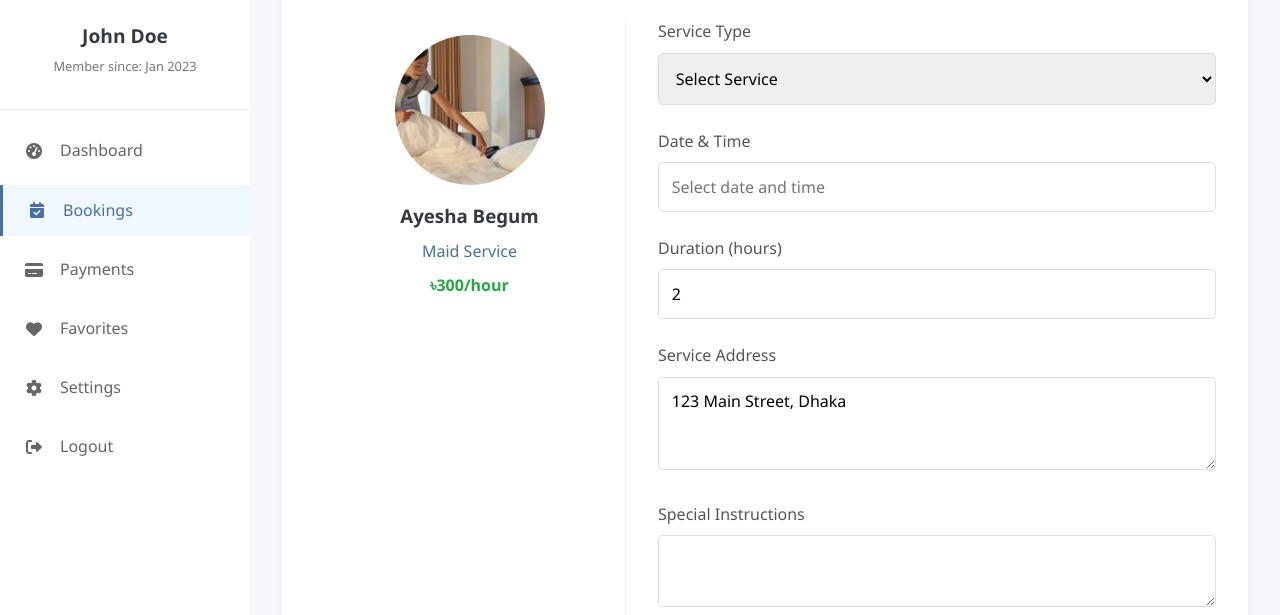
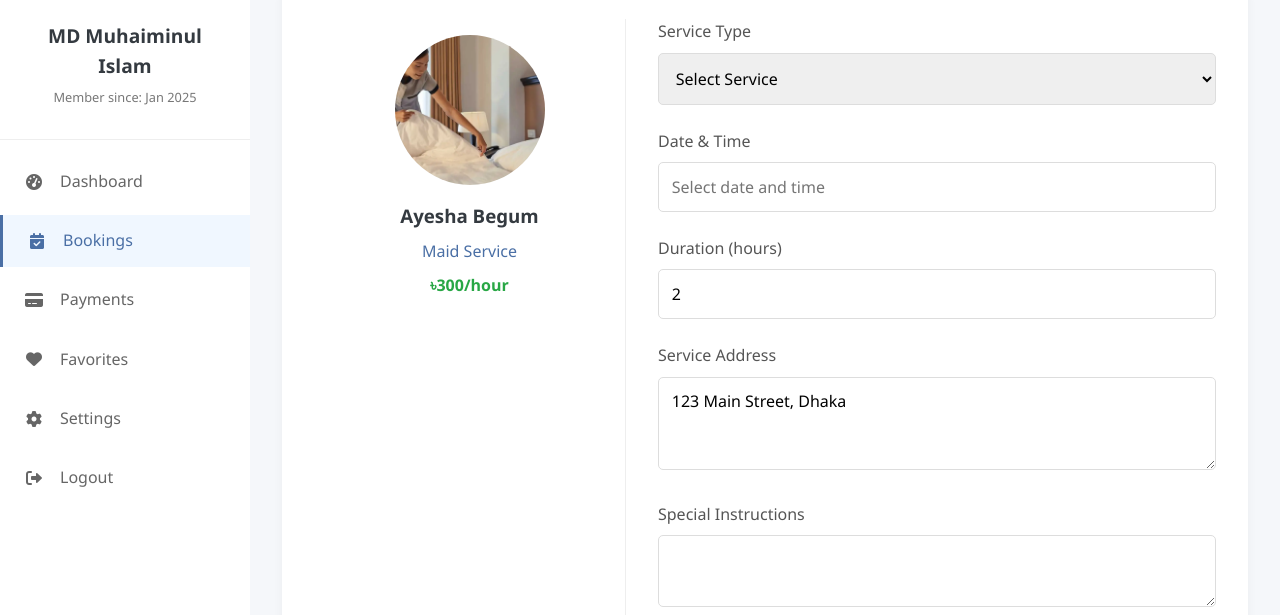
Before and after one commit to muhaiminulIslam140898/cse309_final_project, a plain HTML site: page booking.html in a window 1280 px wide. Shown: the part 185-800 px from the top of the page. Drawn offline with nearby package versions, Linux system fonts and the light colour scheme.

Commit message:
last change

```diff
--- a/booking.html
+++ b/booking.html
@@ -33,8 +33,8 @@
         <div class="sidebar">
             <div class="user-profile">
                 <img src="images/user-avatar.jpg" alt="User">
-                <h3>John Doe</h3>
-                <p>Member since: Jan 2023</p>
+                <h3>MD Muhaiminul Islam</h3>
+                <p>Member since: Jan 2025</p>
             </div>
             <ul class="dashboard-menu">
                 <li><a href="dashboard.html"><i class="fas fa-tachometer-alt"></i> Dashboard</a></li>
```
Also changed, not shown: images/electrician.jpg.
